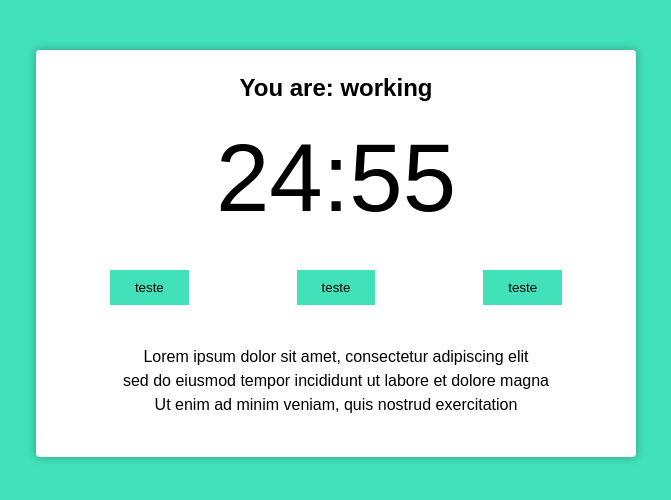
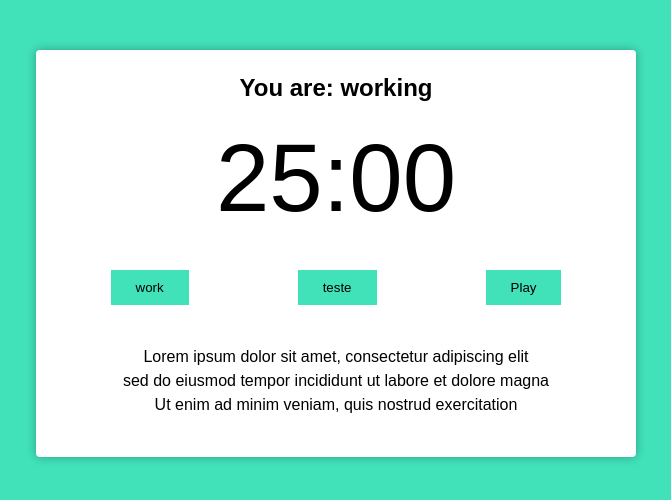
Before and after one commit to Julia-Marcal/Pomodoro, a React (Create React App) app: page / in a window 1280 px wide. Shown: the top 500 px of the page, without its empty margins (304-975 px from the left). Built offline with nearby package versions, Linux system fonts and the light colour scheme.

Commit message:
adding functionality for buttons

```diff
--- a/src/components/pomodoro-timer.tsx
+++ b/src/components/pomodoro-timer.tsx
@@ -1,4 +1,4 @@
-import React from 'react';
+import React, { useEffect } from 'react';
 import { useInterval } from '../hooks/use-interval';
 import { secondsToTime } from '../utils/seconds-to-time';
 import { Button } from './button';
@@ -13,10 +13,24 @@
 
 export function PomodoroTimer(props: Props): JSX.Element {
   const [mainTime, setMainTime] = React.useState(props.PomodoroTime);
+  const [timeCounting, setTimeCouting] = React.useState(false);
+  const [working, setWorking] = React.useState(false);
 
-  useInterval(() => {
-    setMainTime(mainTime - 1);
-  }, 1000);
+  useEffect(() => {
+    if (working) document.body.classList.add('working');
+  }, [working]);
+
+  const configureWork = () => {
+    setTimeCouting(true);
+    setWorking(true);
+  };
+
+  useInterval(
+    () => {
+      setMainTime(mainTime - 1);
+    },
+    timeCounting ? 1000 : null,
+  );
 
   return (
     <div className="pomodoro">
@@ -24,9 +38,12 @@
       <Timer mainTime={mainTime} />
 
       <div className="controls">
+        <Button text="work" onClick={() => configureWork()}></Button>
         <Button text="teste" onClick={() => console.log(1)}></Button>
-        <Button text="teste" onClick={() => console.log(1)}></Button>
-        <Button text="teste" onClick={() => console.log(1)}></Button>
+        <Button
+          text={timeCounting ? 'Pause' : 'Play'}
+          onClick={() => setTimeCouting(!timeCounting)}
+        ></Button>
       </div>
 
       <div className="details">
```
